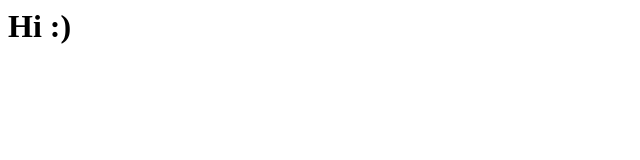
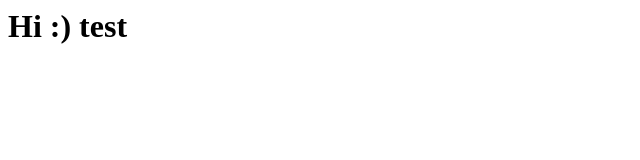
Before and after one commit to ahmedjafri/nida, a plain HTML site: page index.html in a window 1280 px wide. Shown: the full height of the page, 0-640 px from the left. Drawn offline with Linux system fonts and the light colour scheme.

Commit message:
first change

```diff
--- a/index.html
+++ b/index.html
@@ -1 +1 @@
-<h1>Hi :)</h1>
+<h1>Hi :) test</h1>
```
